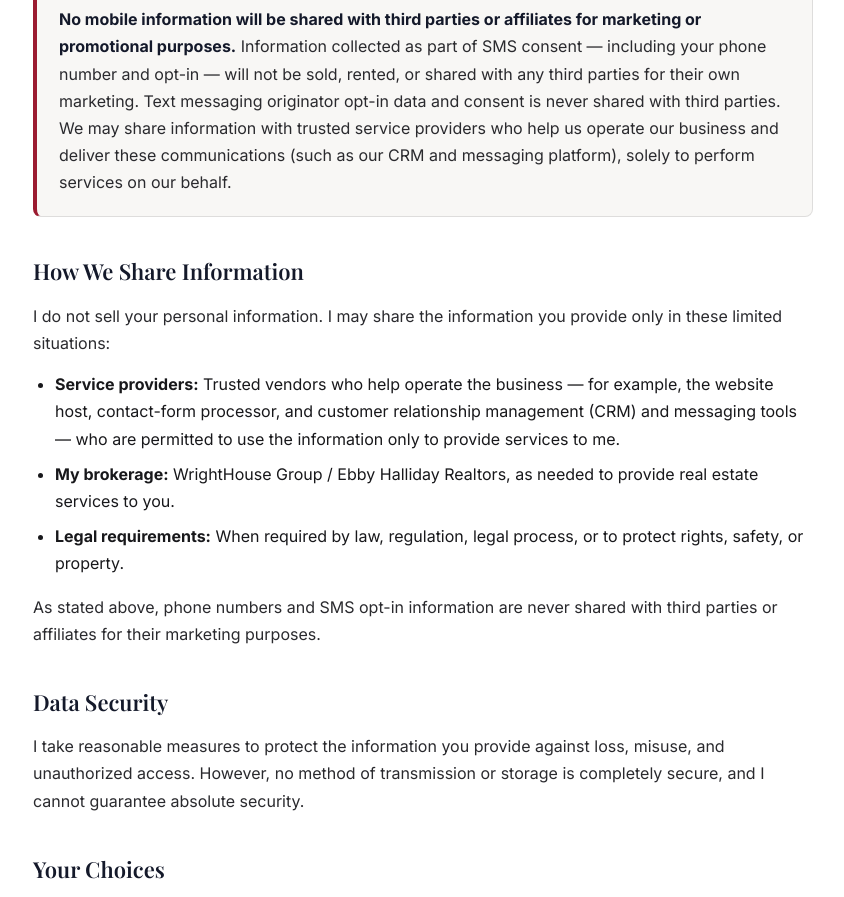
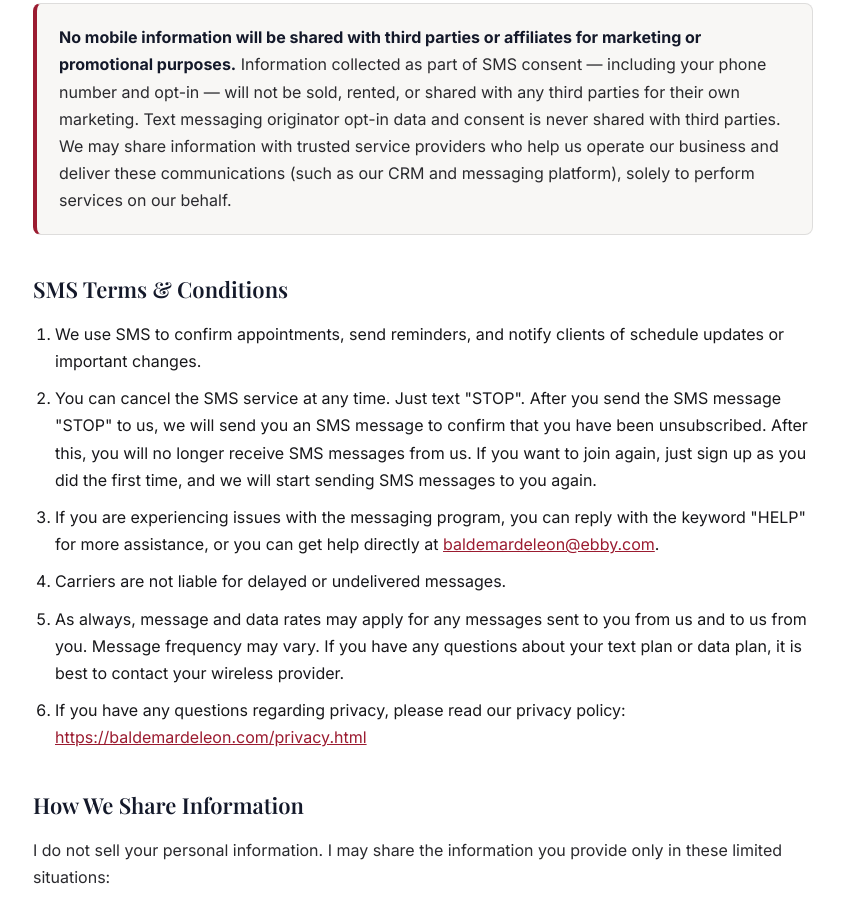
Before and after one commit to BaldemarDeLeon/Baldemar-agentwebsite, a plain HTML site: page privacy.html in a window 1280 px wide. Shown: the part 1401-2298 px from the top of the page, without its empty margins (217-1061 px from the left). Drawn offline with nearby package versions, Linux system fonts and the light colour scheme.

Commit message:
Add files via upload

```diff
--- a/privacy.html
+++ b/privacy.html
@@ -35,8 +35,8 @@
   main .wrap{padding-top:32px}
   h2{font-family:var(--font-display);font-size:22px;font-weight:600;margin:36px 0 12px;color:var(--navy)}
   p{margin:0 0 14px;color:#2a2a2e}
-  ul{margin:0 0 16px 22px}
-  li{margin-bottom:8px}
+  ul,ol{margin:0 0 16px 22px}
+  li{margin-bottom:10px}
   .box{background:var(--cream);border:1px solid var(--border);border-left:4px solid var(--red);border-radius:8px;padding:20px 22px;margin:20px 0}
   .box strong{color:var(--navy)}
   footer{background:#0A0D14;color:rgba(255,255,255,.5);padding:28px 0;font-size:13px}
@@ -90,6 +90,16 @@
     <p style="margin-bottom:0"><strong>No mobile information will be shared with third parties or affiliates for marketing or promotional purposes.</strong> Information collected as part of SMS consent — including your phone number and opt-in — will not be sold, rented, or shared with any third parties for their own marketing. Text messaging originator opt-in data and consent is never shared with third parties. We may share information with trusted service providers who help us operate our business and deliver these communications (such as our CRM and messaging platform), solely to perform services on our behalf.</p>
   </div>
 
+  <h2>SMS Terms &amp; Conditions</h2>
+  <ol>
+    <li>We use SMS to confirm appointments, send reminders, and notify clients of schedule updates or important changes.</li>
+    <li>You can cancel the SMS service at any time. Just text "STOP". After you send the SMS message "STOP" to us, we will send you an SMS message to confirm that you have been unsubscribed. After this, you will no longer receive SMS messages from us. If you want to join again, just sign up as you did the first time, and we will start sending SMS messages to you again.</li>
+    <li>If you are experiencing issues with the messaging program, you can reply with the keyword "HELP" for more assistance, or you can get help directly at <a href="mailto:baldemardeleon@ebby.com">baldemardeleon@ebby.com</a>.</li>
+    <li>Carriers are not liable for delayed or undelivered messages.</li>
+    <li>As always, message and data rates may apply for any messages sent to you from us and to us from you. Message frequency may vary. If you have any questions about your text plan or data plan, it is best to contact your wireless provider.</li>
+    <li>If you have any questions regarding privacy, please read our privacy policy: <a href="https://baldemardeleon.com/privacy.html">https://baldemardeleon.com/privacy.html</a></li>
+  </ol>
+
   <h2>How We Share Information</h2>
   <p>I do not sell your personal information. I may share the information you provide only in these limited situations:</p>
   <ul>
```
